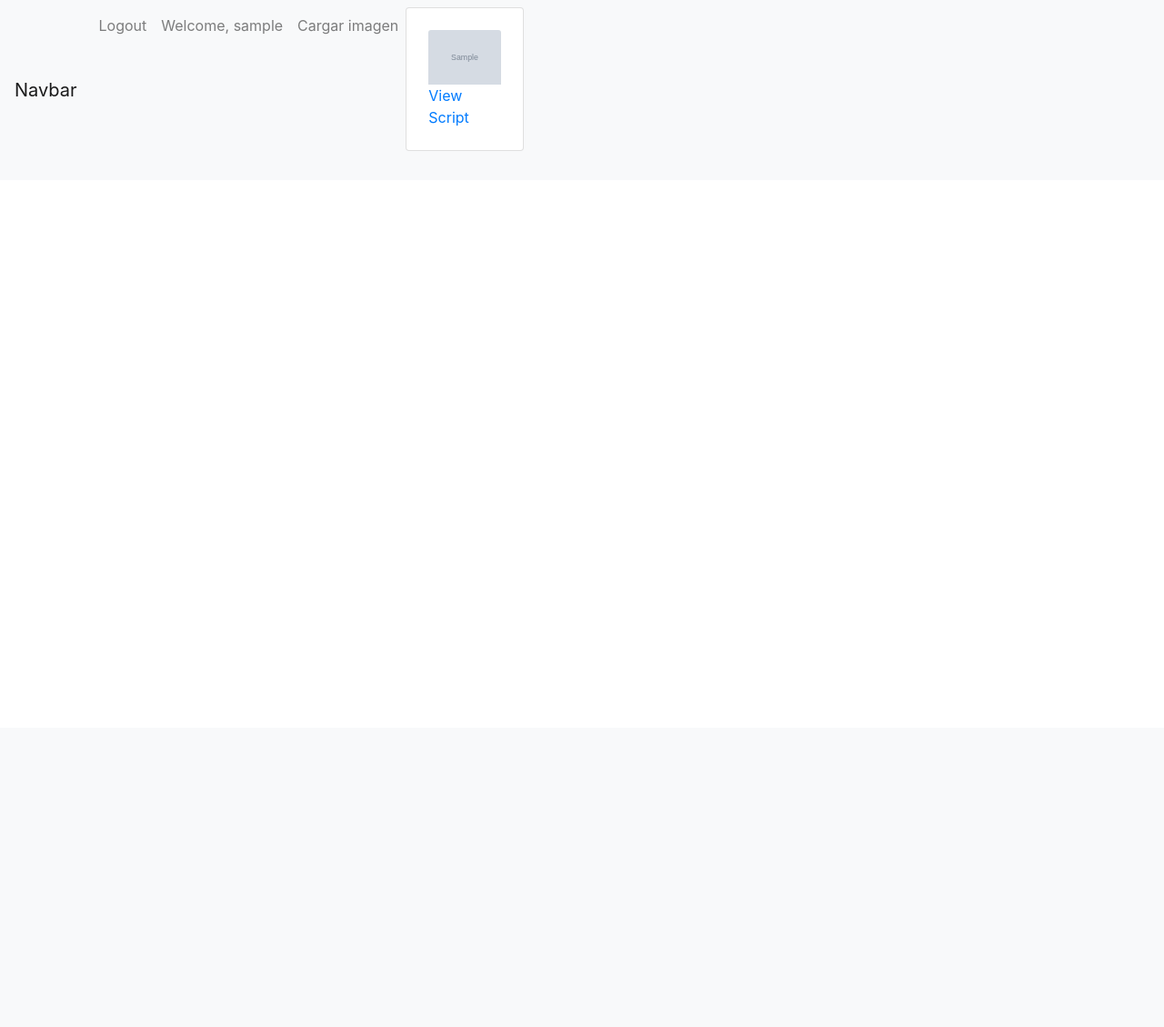
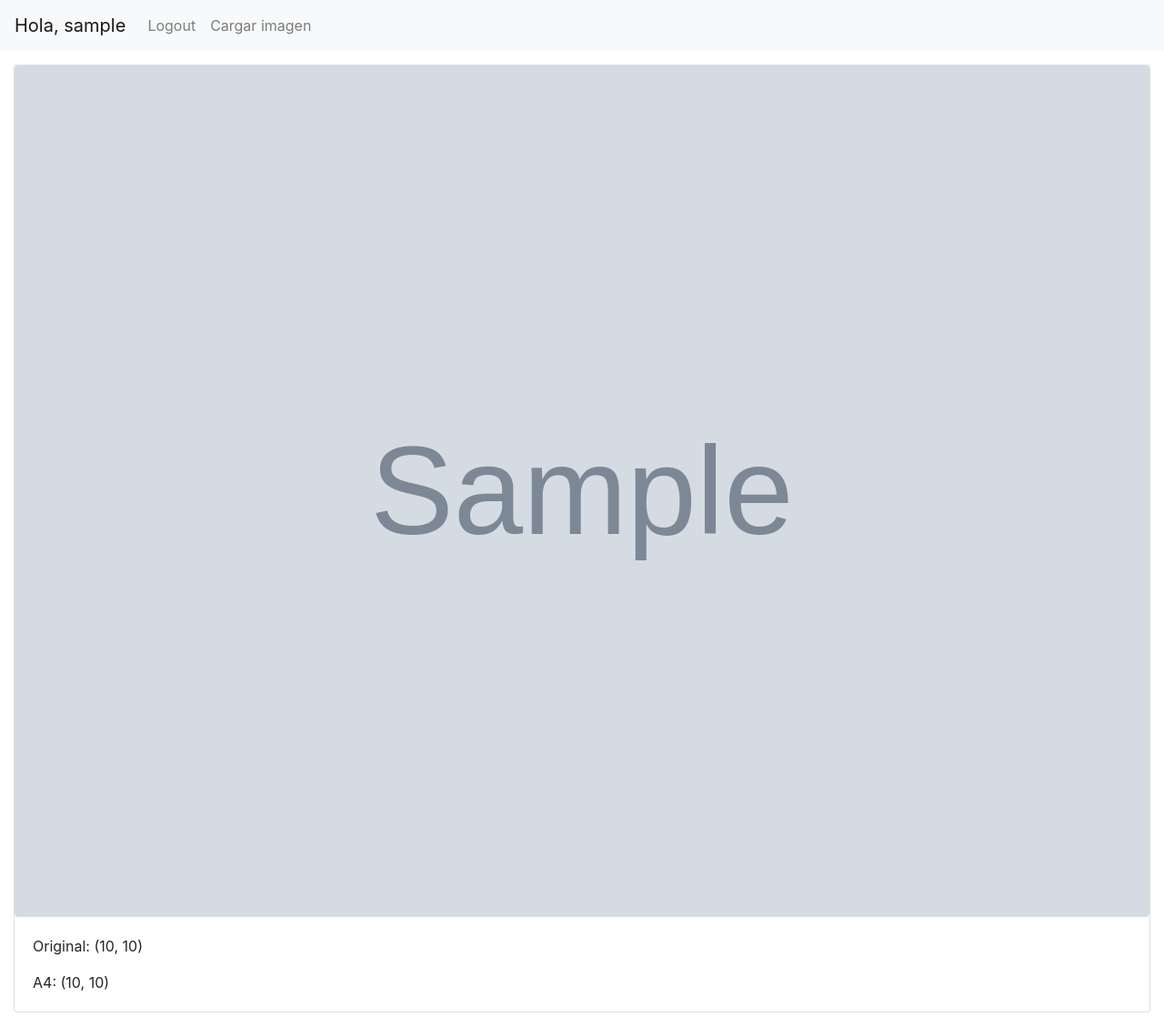
Before and after one commit to JuanEstebanRestrepo/ImageA4, a Django app: page /index in a window 1280 px wide. Shown: the whole page at 91% size. Before the commit the page ends 166 px from the top, so only its background shows below. Run offline with Django 3.2, Linux system fonts and the light colour scheme; a user stored in the database is signed in; tables that the repository leaves empty hold one stand-in row (values such as "Sample post"); grey boxes marked "Sample" are stand-in pictures; some libraries are stand-ins or nearby versions.

Commit message:
Se modifican los estilos de la vista index

```diff
--- a/appImageA4/static/css/style.css
+++ b/appImageA4/static/css/style.css
@@ -19,3 +19,13 @@
 .container {
     background-color:white;
 }
+
+/* limita el tamaño y cantidad de cards */
+.grid-container {
+    display: grid;
+    grid-template-columns: repeat(auto-fit, minmax(200px, 1fr));
+}
+
+.card {
+    margin: 15px;
+}
--- a/appImageA4/templates/app/base_generic.html
+++ b/appImageA4/templates/app/base_generic.html
@@ -10,9 +10,6 @@
     <script src="{% static '/js/scripts.js' %}"></script>
     <link rel="stylesheet" type="text/css" href="{% static '/css/style.css' %}">
 
-
-    <script src="https://code.jquery.com/jquery-1.12.4.js"></script>
-    <script src="https://code.jquery.com/ui/1.12.1/jquery-ui.js"></script>
     <!-- Font Awesome -->
     <link href="https://stackpath.bootstrapcdn.com/font-awesome/4.7.0/css/font-awesome.min.css" rel="stylesheet" integrity="sha384-wvfXpqpZZVQGK6TAh5PVlGOfQNHSoD2xbE+QkPxCAFlNEevoEH3Sl0sibVcOQVnN" crossorigin="anonymous">
 
--- a/appImageA4/templates/app/index.html
+++ b/appImageA4/templates/app/index.html
@@ -2,9 +2,10 @@
 
 {% block content %}
 
-<!--Navbar-->
-<nav class="navbar navbar-expand-lg navbar-light bg-light">
-    <a class="navbar-brand" href="#">Navbar</a>
+<div class="content">
+  <!--Navbar-->
+  <nav class="navbar navbar-expand-lg navbar-light bg-light">
+    <a class="navbar-brand">Hola, {{user.username}}</a>
     <button class="navbar-toggler" type="button" data-toggle="collapse" data-target="#navbarText" aria-controls="navbarText" aria-expanded="False" aria-label="Toggle navigation">
       <span class="navbar-toggler-icon"></span>
     </button>
@@ -15,25 +16,11 @@
         <li class="nav-item">
           <a class="nav-link" href="/logout">Logout</a>
         </li>
-        <li class="nav-item">
-          <a class="nav-link" href="#">Welcome, {{user.username}}</a>
-        </li>
 
         <li class="nav-item">
           <a class="nav-link" href="/upload">Cargar imagen</a>
         </li>
-        <div class="row">
-          {% for m in images %}
-          <div class="col-lg-4 col-md-6 col-sm-12 pb-4">
-            <div class="card h-100 p-4">
-              <img src="{{ m.image.url }}" class="card-img-top">
-              <a href="/media/{{m.image}}">View Script</a>
-            </div>
-          </div>
-          {% empty %}
-          <p>No images added.</p>
-          {% endfor %}
-        </div>
+
 
         {% else %}
 
@@ -46,4 +33,25 @@
     </div>
   </nav>
 
+  {% if user.is_authenticated %}
+
+    <div class="grid-container">
+      {% for image in images %}
+      <!-- <div class="col-lg-3 col-md-4 col-sm-12 pb-4"> -->
+        <div class="card mb-3">
+          <a href="/media/{{image.image}}"><img src="{{ image.image.url }}" class="img-fluid rounded card-img-top"></a>
+          <div class="card-body text-left">
+            <p class="card-text">Original: ({{image.original_width}}, {{image.original_height}})</p>
+            <p class="card-text">A4: ({{image.resize_width}}, {{image.resize_height}})</p>
+          </div>
+        </div>
+      <!-- </div> -->
+      {% empty %}
+      <p>No images added.</p>
+      {% endfor %}
+    </div>
+
+  {% endif %}
+</div>
+
   {% endblock %}
--- a/appImageA4/views.py
+++ b/appImageA4/views.py
@@ -72,11 +72,15 @@ def upload(request):
     form = NewImageForm()
     orientation = 'horizontal'
     loaded_image = UserImage.objects.last()
-    image = Image.open(loaded_image.image)
-    width = image.size[0]
-    height = image.size[1]
-    orientation = check_orientation(width, height)
-    return render(request=request, template_name="./app/upload.html", context={'form':form, 'loaded_image':loaded_image, 'orientation':orientation})
+    print('------------', loaded_image)
+    if(loaded_image != None):
+        image = Image.open(loaded_image.image)
+        width = image.size[0]
+        height = image.size[1]
+        orientation = check_orientation(width, height)
+        return render(request=request, template_name="./app/upload.html", context={'form':form, 'loaded_image':loaded_image, 'orientation':orientation})
+    else:
+        return render(request=request, template_name="./app/upload.html", context={'form':form, 'orientation':orientation})
 
 bigA4 = 1123
 littleA4 = 796
```
Also changed, not shown: appImageA4/templates/app/upload.html (line endings or trailing spaces).
